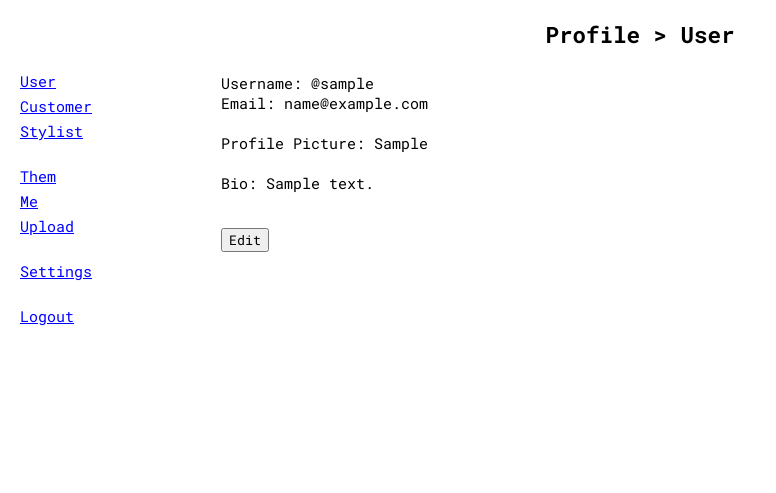
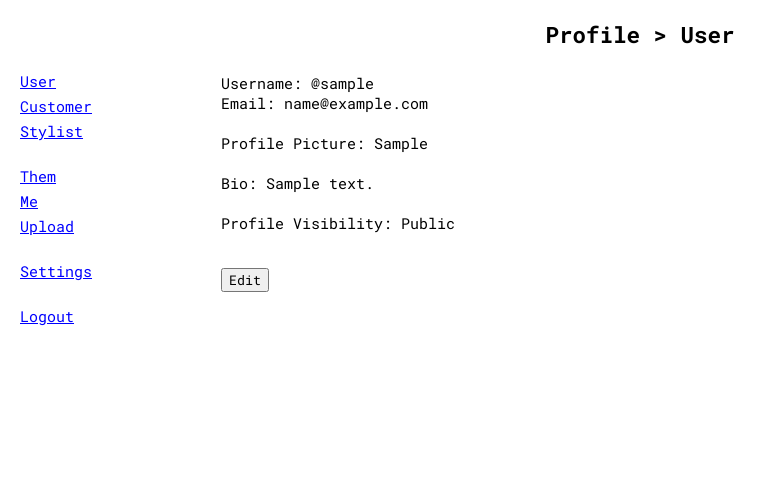
Before and after one commit to allofthelines/ruhah2, a Django app: template accounts/templates/accounts/profile.html in a window 1280 px wide. Shown: the part 82-575 px from the top of the page, without its empty margins (0-776 px from the left). Run offline with Django 3.2, Linux system fonts and the light colour scheme; the template is opened without the code that fills it: values that come from a table or form of the project are taken from there, others are empty; a user stored in the database is signed in; tables that the repository leaves empty hold one stand-in row (values such as "Sample post"); grey boxes marked "Sample" are stand-in pictures; parts of the project's set-up code (start-up, migrations or seed data) failed here and were passed over.

Commit message:
profile visibility

```diff
--- a/accounts/forms.py
+++ b/accounts/forms.py
@@ -25,7 +25,7 @@ class UserProfileForm(forms.ModelForm):
 
     class Meta:
         model = CustomUser
-        fields = ['username', 'email', 'name', 'bio', 'pfp']
+        fields = ['username', 'email', 'name', 'bio', 'pfp', 'profile_visibility']
 
     def __init__(self, *args, **kwargs):
         user = kwargs.pop('user', None)
@@ -36,6 +36,7 @@ class UserProfileForm(forms.ModelForm):
             self.fields['name'].initial = user.name
             self.fields['bio'].initial = user.bio
             self.fields['pfp'].initial = user.pfp
+            self.fields['profile_visibility'].initial = user.profile_visibility
 
     def clean_username(self):
         username = self.cleaned_data.get('username')
@@ -49,6 +50,7 @@ class UserProfileForm(forms.ModelForm):
         user.username = self.cleaned_data['username']
         user.name = self.cleaned_data['name']
         user.bio = self.cleaned_data['bio']
+        user.profile_visibility = self.cleaned_data['profile_visibility']
         if 'pfp' in self.cleaned_data:
             user.pfp = self.cleaned_data['pfp']
 
--- a/accounts/templates/accounts/profile.html
+++ b/accounts/templates/accounts/profile.html
@@ -47,6 +47,8 @@
                         <input type="file" name="pfp" id="id_pfp"><br><br>
                         Bio: {{ user_form.bio }}<br>
                         <br>
+                        <label for="id_profile_visibility">Profile Visibility: </label>
+                        {{ user_form.profile_visibility }}<br><br>
                     </p>
                     <input type="hidden" name="user_form" value="user_form">
                     <button type="submit">Save changes</button>
@@ -59,6 +61,8 @@
                     Profile Picture: {{ user.pfp.url|filename }}<br>
                     <br>
                     Bio: {{ user.bio }}<br>
+                    <br>
+                    Profile Visibility: {{ user.get_profile_visibility_display }}<br>
                     <br>
                 </p>
                 <form method="get" action="{% url 'accounts:profile' %}">
```
